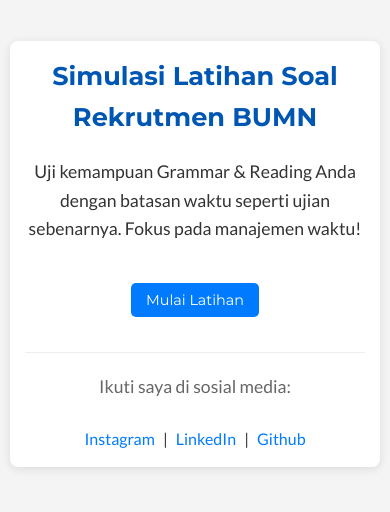
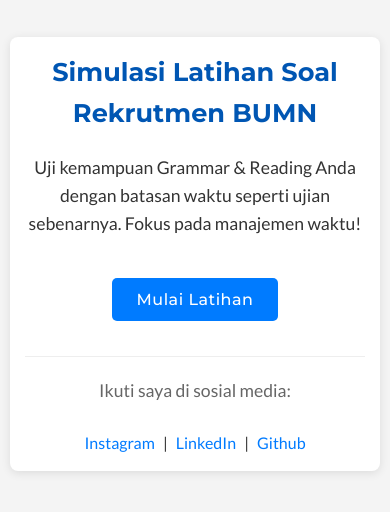
Before and after one commit to mendiang/bumn-practice-app, a plain HTML site: page index.html in a window 390 px wide. Shown: the part 168-680 px from the top of the page. Drawn offline with Linux system fonts and the light colour scheme.

Commit message:
revisi ukuran mobile

```diff
--- a/css/style.css
+++ b/css/style.css
@@ -45,6 +45,11 @@ button {
     cursor: pointer;
     transition: background-color 0.3s ease;
     margin-top: 15px;
+    /* === TAMBAHKAN ATAU PASTIKAN ADA INI === */
+    font-family: 'Montserrat', 'Segoe UI', Tahoma, Geneva, Verdana, sans-serif; /* Ganti dengan font pilihan Anda */
+    font-weight: 500; /* Atau 600 atau bold, sesuai keinginan */
+    letter-spacing: 0.5px; /* Opsional: sedikit spasi antar huruf */
+    /* ======================================= */
 }
 
 button:hover:not(:disabled) {
@@ -356,8 +361,21 @@ h1, h2, h3, button { /* Termasuk #question-section-title karena itu h3 */
     }
 
     button {
-        padding: 10px 20px;
-        font-size: 0.95rem;
+        display: inline-block;
+        padding: 12px 25px;
+        font-size: 1rem;
+        border: none;
+        border-radius: 5px;
+        background-color: #007bff; /* Biru primer */
+        color: #fff;
+        cursor: pointer;
+        transition: background-color 0.3s ease;
+        margin-top: 15px;
+        /* === TAMBAHKAN ATAU PASTIKAN ADA INI === */
+        font-family: 'Montserrat', 'Segoe UI', Tahoma, Geneva, Verdana, sans-serif; /* Ganti dengan font pilihan Anda */
+        font-weight: 500; /* Atau 600 atau bold, sesuai keinginan */
+        letter-spacing: 0.5px; /* Opsional: sedikit spasi antar huruf */
+        /* ======================================= */
     }
 
     #timer-display {
@@ -367,7 +385,7 @@ h1, h2, h3, button { /* Termasuk #question-section-title karena itu h3 */
 
     #question-progress-badge {
         margin-right: 6px;
-        margin-bottom: 8px; /* Jarak ke judul di bawahnya */
+        margin-bottom: 1px; /* Jarak ke judul di bawahnya */
         font-size: 0.75em;
         padding: 2px 5px;
     }
@@ -377,8 +395,8 @@ h1, h2, h3, button { /* Termasuk #question-section-title karena itu h3 */
     }
 
     #question-text {
-        font-size: 1.05 rem; /* Sesuaikan ukuran soal */
-        line-height: 3;
+        font-size: 1rem; /* Sesuaikan ukuran soal */
+        line-height: 2.5;
     }
 
     .option-button {
@@ -411,9 +429,23 @@ h1, h2, h3, button { /* Termasuk #question-section-title karena itu h3 */
         padding: 15px;
     }
      button {
-        padding: 8px 15px;
-        font-size: 0.9rem;
+        display: inline-block;
+        padding: 12px 25px;
+        font-size: 1rem;
+        border: none;
+        border-radius: 5px;
+        background-color: #007bff; /* Biru primer */
+        color: #fff;
+        cursor: pointer;
+        transition: background-color 0.3s ease;
+        margin-top: 15px;
+        /* === TAMBAHKAN ATAU PASTIKAN ADA INI === */
+        font-family: 'Montserrat', 'Segoe UI', Tahoma, Geneva, Verdana, sans-serif; /* Ganti dengan font pilihan Anda */
+        font-weight: 500; /* Atau 600 atau bold, sesuai keinginan */
+        letter-spacing: 0.5px; /* Opsional: sedikit spasi antar huruf */
+        /* ======================================= */
     }
+
     #timer-display {
         font-size: 1.3rem;
     }
```
